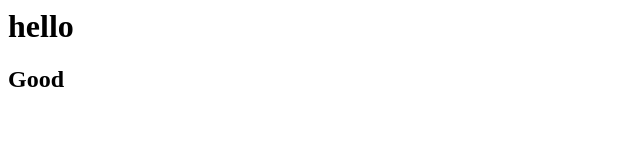
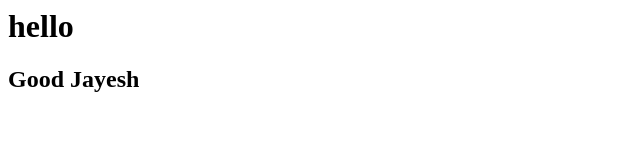
Before and after one commit to jayesh2474/jenkins, a plain HTML site: page index.html in a window 1280 px wide. Shown: the full height of the page, 0-640 px from the left. Drawn offline with Linux system fonts and the light colour scheme.

Commit message:
Update index.html

```diff
--- a/index.html
+++ b/index.html
@@ -1,2 +1,2 @@
 <h1>hello<h1/>
-<h2>Good</h2>
+<h2>Good Jayesh</h2>
```
